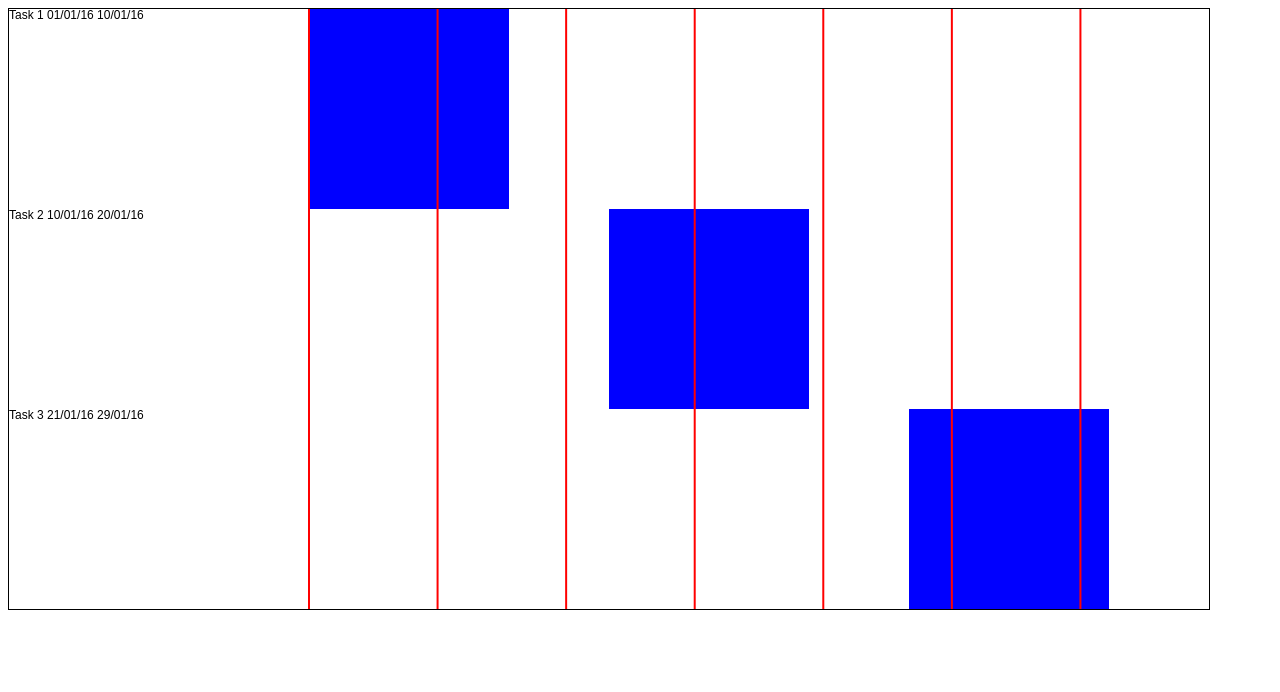
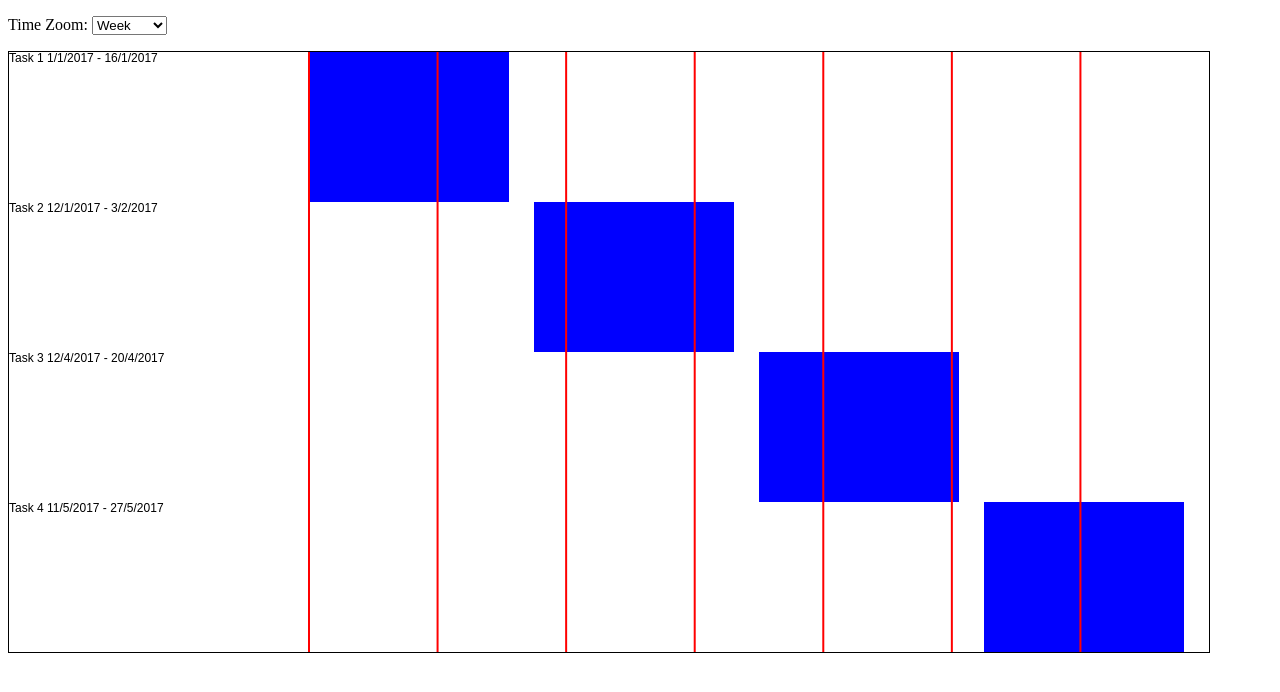
Before and after one commit to todddrinkwater/gantt-build, a plain HTML site: page index.html in a window 1280 px wide. Drawn offline with nearby package versions, Linux system fonts and the light colour scheme.

Commit message:
replace date strings with date objects and render to xaxis

```diff
--- a/chart.js
+++ b/chart.js
@@ -2,28 +2,37 @@ var dataset =  [
   {
     id: 1,
     taskName: "Task 1",
-    startTime: "01/01/16",
-    endTime: "10/01/16",
+    startDate: new Date(2017, 1, 1),
+    endDate: new Date(2017, 1, 16),
     milestone: false,
-    dependents: [],
+    dependentsId: [], // consider DB relationships and how these might split up into seperate tables.
     status: "Complete"
   },
   {
     id: 2,
     taskName: "Task 2",
-    startTime: "10/01/16",
-    endTime: "20/01/16",
+    startDate: new Date(2017, 1, 12),
+    endDate: new Date(2017, 2, 3),
     milestone: false,
-    dependents: [1],
+    dependentsId: [1],
     status: "In Progress"
   },
   {
     id: 3,
     taskName: "Task 3",
-    startTime: "21/01/16",
-    endTime: "29/01/16",
+    startDate: new Date(2017, 4, 12),
+    endDate: new Date(2017, 4, 20),
     milestone: false,
-    dependents: [1, 2],
+    dependentsId: [1, 2],
+    status: "In Progress"
+  },
+  {
+    id: 4,
+    taskName: "Task 4",
+    startDate: new Date(2017, 5, 11),
+    endDate: new Date(2017, 5, 27),
+    milestone: false,
+    dependentsId: [1, 2],
     status: "In Progress"
   }
 ]
@@ -72,6 +81,7 @@ var graph = d3.select("svg").append("g")
                 "border": "1px blue solid"
               })
 
+
 // create a rectangle for every task
 // set it to somewhere on the axis
 
@@ -83,7 +93,7 @@ graph.selectAll("rect")
     x: function(d, i) { return i * (graphWidth / dataset.length); },
     y: function(d, i) { return (h / dataset.length) * i; },
     width: "200px",
-    height: function(d, i){ return h / dataset.length},
+    height: function(d, i){ return h / dataset.length },
     fill: "blue"
   });
 
@@ -127,13 +137,22 @@ graph.selectAll("line")
     "fill": "none"
   });
 
-// set up x-axis - text labels
+// return date as day-month-year
+
+function dayMonthYear(date){
+  var day = date.getDate()
+  var month = date.getMonth()
+  var year = date.getFullYear()
+  return day + "/" + month + "/" + year
+}
+
+// set up x-axis - text labels //
 
 xAxis.selectAll("text")
   .data(dataset)
   .enter()
   .append("text")
-  .text(function(d) { return d.taskName + " " + d.startTime + " " + d.endTime; })
+  .text(function(d) { return d.taskName + " " + dayMonthYear(d.startDate) + " - " + dayMonthYear(d.endDate) })
   .attr({
     "text-anchor": "start",
     x: 0,
--- a/index.html
+++ b/index.html
@@ -6,6 +6,14 @@
     <script src="https://d3js.org/d3.v3.min.js"></script>
   </head>
   <body>
+    <p>Time Zoom:
+      <select id="label-option">
+        <option value="week">Week</option>
+        <option value="fortnight">Fortnight</option>
+        <option value="month">Month</option>
+        <option value="year">Year</option>
+      </select>
+    </p>
   </body>
   <script type="text/javascript" src="chart.js"></script>
 </html>
```
